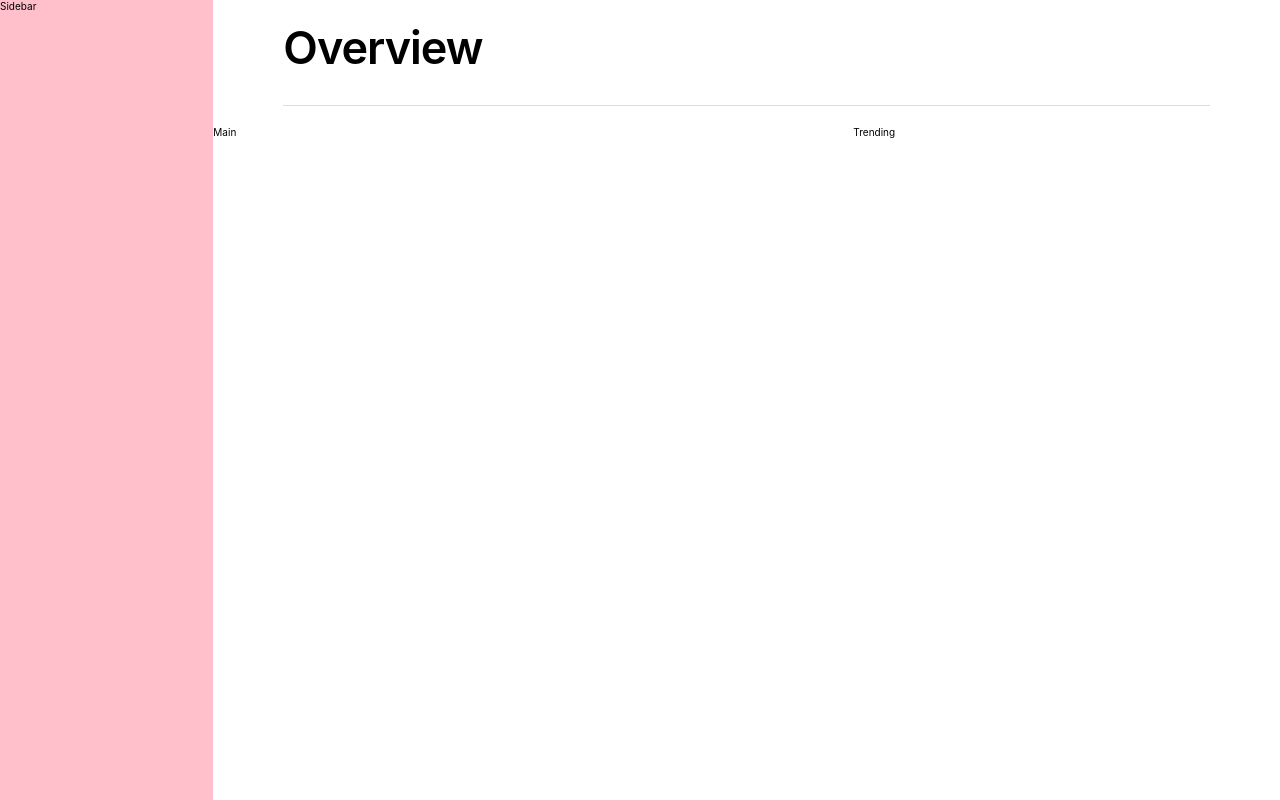
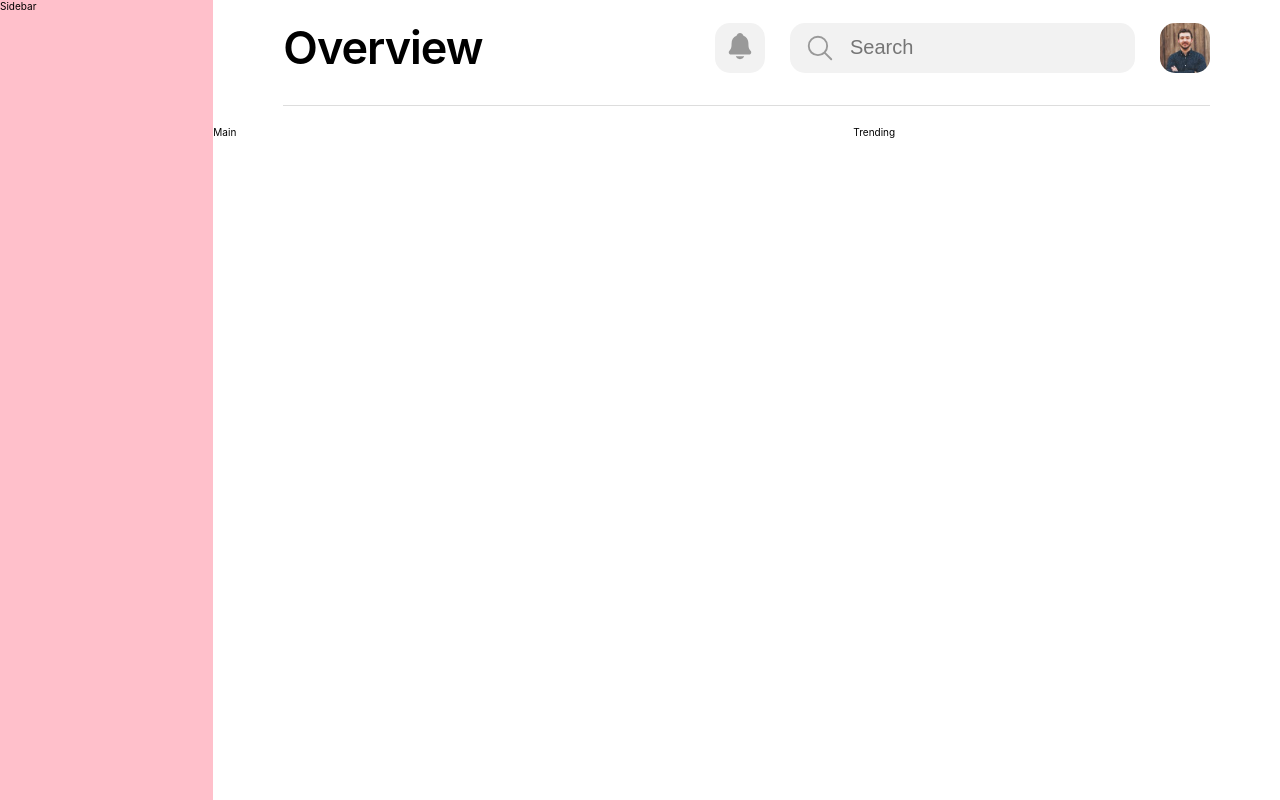
Before and after one commit to nirajankarki5/react-app-store-design, a React (Create React App) app: page / in a window 1280 px wide. Built offline with nearby package versions, Linux system fonts and the light colour scheme.

Commit message:
added navbar

```diff
--- a/package.json
+++ b/package.json
@@ -8,6 +8,7 @@
     "@testing-library/user-event": "^13.5.0",
     "react": "^18.2.0",
     "react-dom": "^18.2.0",
+    "react-icons": "^4.4.0",
     "react-scripts": "5.0.1",
     "web-vitals": "^2.1.4"
   },
--- a/src/components/Navbar.js
+++ b/src/components/Navbar.js
@@ -1,9 +1,20 @@
+import { IoNotifications, IoSearchOutline } from "react-icons/io5";
+
 import styles from "./navbar.module.css";
 
 const Navbar = () => {
   return (
-    <nav className="navbar">
+    <nav className={styles.navbar}>
       <h1 className={styles.heading}>Overview</h1>
+      <div className={styles["nav-actions"]}>
+        <button className={styles["icon-btn"]}>
+          <IoNotifications className={styles.icon} />
+        </button>
+        <input type="text" placeholder="Search" className={styles.input} />
+        <IoSearchOutline className={styles.search} />
+
+        <img src="/images/user.jpg" alt="user" className={styles.user} />
+      </div>
     </nav>
   );
 };
--- a/src/components/navbar.module.css
+++ b/src/components/navbar.module.css
@@ -1,5 +1,65 @@
+.navbar {
+  grid-column: 2 / -1;
+  margin: 2rem 7rem;
+  padding-bottom: 3rem;
+  border-bottom: 1px solid #ddd;
+
+  display: flex;
+  justify-content: space-between;
+  align-items: center;
+}
+
 .heading {
   font-size: 4.5rem;
   font-weight: 600;
   letter-spacing: -1px;
 }
+
+.nav-actions {
+  display: flex;
+  align-items: center;
+  gap: 2.5rem;
+
+  position: relative;
+}
+
+.icon-btn {
+  border: none;
+  height: 5rem;
+  width: 5rem;
+  background-color: #f2f2f2;
+  padding: 0.7rem;
+  border-radius: 15px;
+}
+
+.icon {
+  color: #999;
+  font-size: 3rem;
+}
+
+.input {
+  background-color: #f2f2f2;
+  border: none;
+  height: 5rem;
+  padding: 0 2rem 0 6rem;
+  border-radius: 15px;
+  font-size: 2rem;
+}
+
+.input:focus {
+  outline: none;
+}
+
+.search {
+  position: absolute;
+  font-size: 3rem;
+  /* right: 350px; */
+  left: 90px;
+  color: #999;
+}
+
+.user {
+  height: 5rem;
+  width: 5rem;
+  border-radius: 15px;
+}
--- a/src/index.css
+++ b/src/index.css
@@ -29,13 +29,6 @@ body {
   /* column-gap: 5rem; */
 }
 
-.navbar {
-  grid-column: 2 / -1;
-  margin: 2rem 7rem;
-  padding-bottom: 3rem;
-  border-bottom: 1px solid #ddd;
-}
-
 .sidebar {
   grid-row: 1 / -4;
   /* position: fixed;
```
Also changed, not shown: public/images/user.jpg (added), 1 other file (tests, documents, lock files or other folders).
